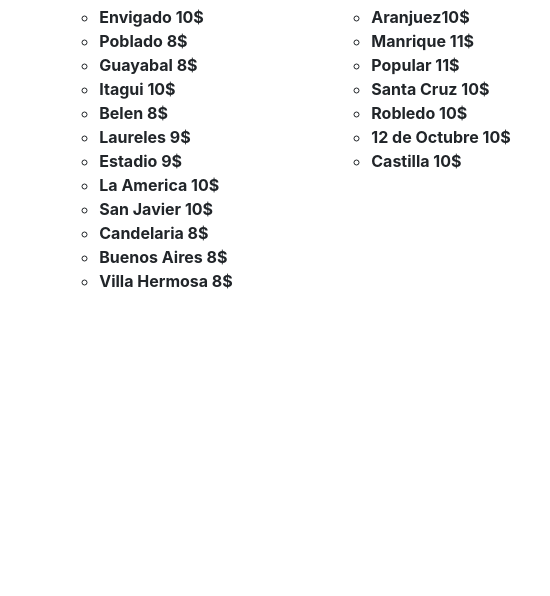
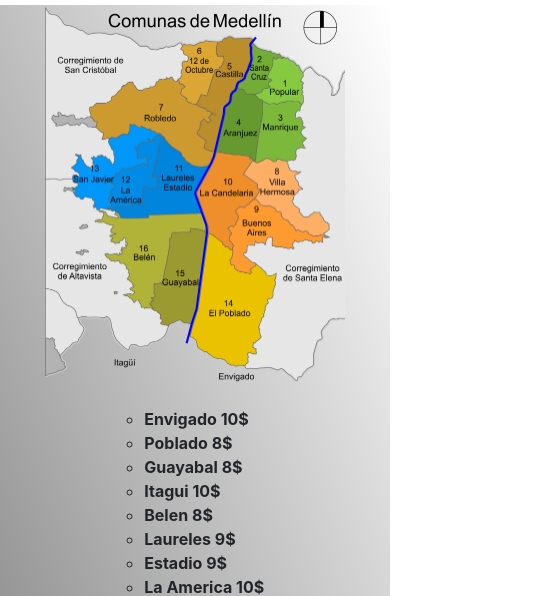
Before and after one commit to davidfragoza/Pandashoes, a plain HTML site: page pages/envios.html in a window 390 px wide. Shown: the part 210-806 px from the top of the page, 550 px wide, since content can reach past the window. Drawn offline with nearby package versions, Linux system fonts and the light colour scheme; a web font is replaced by a local one.

Commit message:
envios contenido y responsive

```diff
--- a/css/style.css
+++ b/css/style.css
@@ -1,4 +1,4 @@
-*{
+* {
     padding: 0;
     margin: 0;
     box-sizing: border-box;
@@ -8,16 +8,17 @@ div a img {
     width: 20%;
 }
 
-.carousel-inner{
+.carousel-inner {
     max-height: 39rem;
 }
 
-.contenedor{
+.contenedor {
     display: flex;
     justify-content: center;
     align-items: center;
 }
-.centrarImagen{
+
+.centrarImagen {
     width: 100%;
     height: auto;
 }
@@ -33,22 +34,49 @@ ul {
     width: 100%;
 }
 
-.caja{
+.caja {
     display: grid;
-    grid-template-columns: 1fr 300px 250px;
-    grid-template-rows: 600px 1fr;
+    grid-template-columns: 1fr 180px 180px;
+    grid-template-rows: 650px;
     padding-bottom: 15px;
+    background: linear-gradient(to top right, gray , white);
 }
 
-.caja div{
+.caja div {
     display: flex;
     justify-content: center;
 }
 
-.caja div img{
-width: 100%;
+.caja div img {
+    width: 100%;
 }
 
-.caja div ul li{
+.caja div ul li {
     list-style-type: circle;
 }
+
+@media screen and (max-width: 1023px) {
+    .caja {
+        display: grid;
+        grid-template-columns: 1fr 150px 150px;
+        grid-template-rows: 1fr;
+    }
+
+    .caja div img {
+        width: 100%;
+        padding-bottom: 20px;
+    }
+}
+
+@media screen and (max-width: 479px) {
+    .caja {
+        display: flex;
+        flex-direction: column;
+        align-items: center;
+    }
+
+    .caja div img {
+        width: 300px;
+        padding-bottom: 25px;
+    }
+}
--- a/pages/envios.html
+++ b/pages/envios.html
@@ -61,7 +61,7 @@
                 <img src="../assets/img/comunas_de_medellin.png" alt="">
             </div>
             <div>
-                <ul>
+                <ul class="wow animate__animated animate__backInLeft animate__delay-1s">
                     <li>Envigado 10$</li>
                     <li>Poblado 8$</li>
                     <li>Guayabal 8$</li>
@@ -77,7 +77,7 @@
                 </ul>
             </div>
             <div>
-                <ul>
+                <ul class="wow animate__animated animate__backInRight animate__delay-1s">
                     <li>Aranjuez10$</li>
                     <li>Manrique 11$</li>
                     <li>Popular 11$</li>
```
